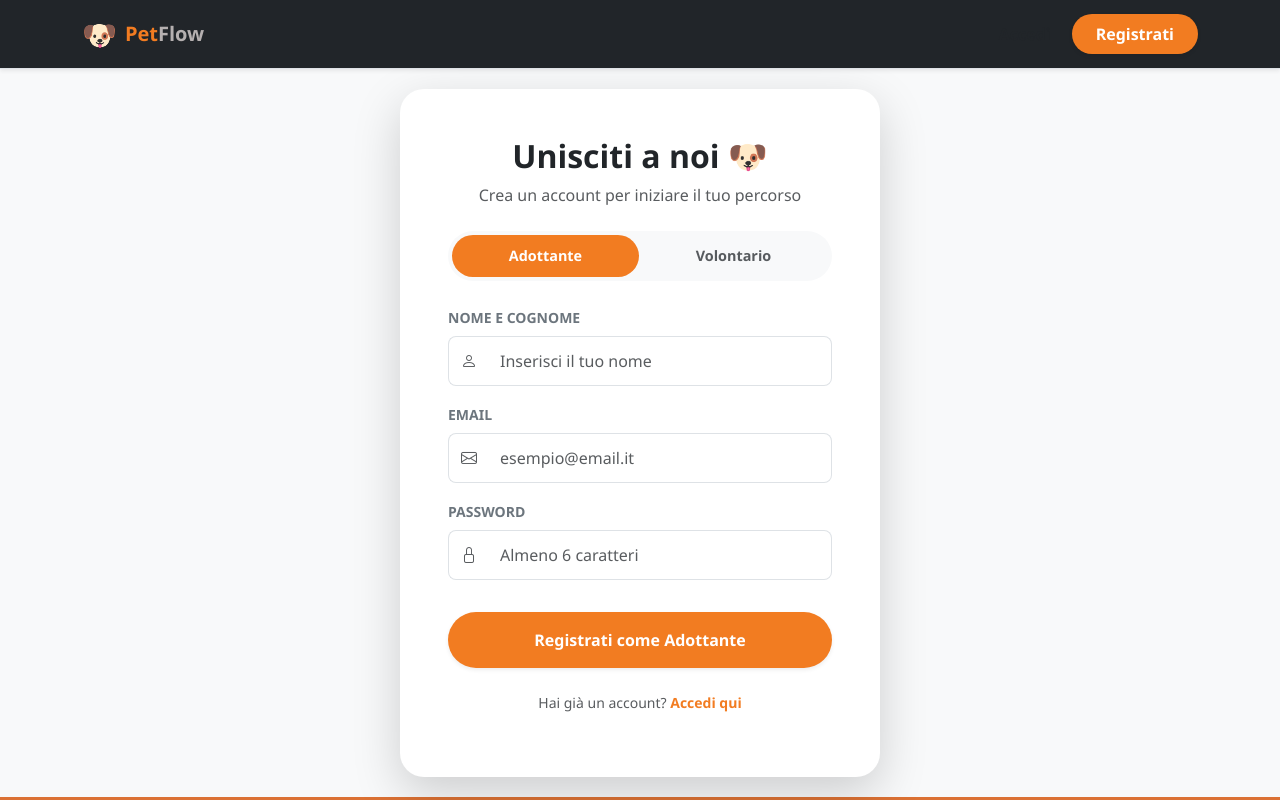
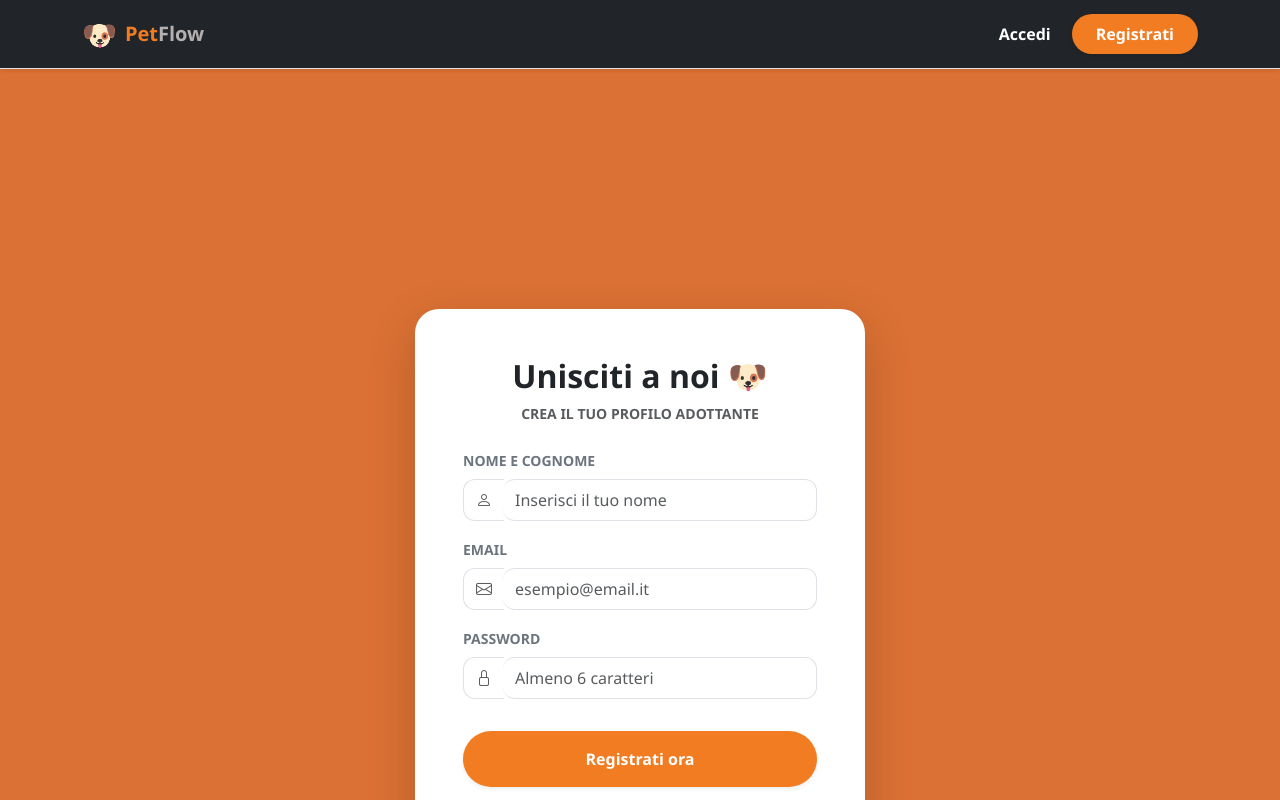
Before and after one commit to IadeliseGiovanni/animali-frontend, an Angular app in the folder animali-frontend/: page /registrati in a window 1280 px wide. Shown: the top 800 px of the page. Built offline with nearby package versions, Linux system fonts and the light colour scheme.

Commit message:
sistemato colore accedi e schermata di login

```diff
--- a/animali-frontend/src/app/app.html
+++ b/animali-frontend/src/app/app.html
@@ -59,14 +59,15 @@
 
       <div class="d-flex align-items-center gap-2">
         @if (!authService.isAuthenticated()) {
-          <a routerLink="/login" class="btn btn-link text-decoration-none text-muted fw-bold"
-            >Accedi</a
-          >
+          <a routerLink="/login" class="btn btn-link text-decoration-none text-white fw-bold">
+            Accedi
+          </a>
           <a
             routerLink="/registrati"
             class="btn btn-orange px-4 py-2 rounded-pill fw-bold text-white shadow-sm"
-            >Registrati</a
           >
+            Registrati
+          </a>
         } @else {
           <div class="dropdown">
             <button
@@ -118,23 +119,19 @@
 
 <footer class="bg-dark text-white border-top py-5 mt-5">
   <div class="container text-center">
-
     <a
       class="footer-brand fw-bold d-inline-flex align-items-center text-decoration-none mb-3"
       routerLink="/animali"
-      style="cursor: pointer;"
+      style="cursor: pointer"
     >
       <span class="fs-3 me-2">🐶</span>
 
       <span class="brand-text">
-        <span style="color: #f27c21;">Pet</span>
-        <span style="color: #b5b0b0;">Flow</span>
+        <span style="color: #f27c21">Pet</span>
+        <span style="color: #b5b0b0">Flow</span>
       </span>
     </a>
 
-    <p class="small text-secondary mb-0">
-      © 2026 PetFlow Inc. • Progetto No-Profit
-    </p>
-
+    <p class="small text-secondary mb-0">© 2026 PetFlow Inc. • Progetto No-Profit</p>
   </div>
 </footer>
--- a/animali-frontend/src/app/components/register/register.css
+++ b/animali-frontend/src/app/components/register/register.css
@@ -1,36 +1,45 @@
+/* Wrapper con lo sfondo ARANCIONE identico al login */
 .register-wrapper {
-  min-height: 90vh;
-  background-color: #f8f9fa; /* Grigio chiarissimo per far risaltare la card */
+  min-height: 100vh; /* Copre tutta l'altezza dello schermo */
+  background-color: #f27c21; /* Arancione ufficiale PetFlow */
+  display: flex;
+  align-items: center;
+  justify-content: center;
   padding: 20px;
 }
 
 .register-card {
   width: 100%;
-  max-width: 480px;
+  max-width: 450px; /* Ridotto leggermente per matchare il login */
   border-radius: 24px !important;
+  background-color: #ffffff; /* La card rimane bianca per contrasto */
   overflow: hidden;
+  border: none;
 }
 
-/* Colore Arancione Personalizzato */
+/* Colore Arancione per i Pulsanti e Testi */
 .btn-orange {
-  background-color: #f27c21 !important; /* Arancione Empethy */
+  background-color: #f27c21 !important;
   color: white !important;
   border: none !important;
+  transition: all 0.3s ease;
 }
 
 .btn-orange:hover {
   background-color: #d96a1a !important;
   transform: translateY(-1px);
+  box-shadow: 0 4px 12px rgba(0, 0, 0, 0.15);
 }
 
 .text-orange {
   color: #f27c21 !important;
 }
 
-/* Stile Input */
+/* Stile Input raffinato */
 .form-control {
   padding: 12px;
   border: 1px solid #dee2e6;
+  border-radius: 12px !important; /* Arrotondiamo gli angoli degli input */
 }
 
 .form-control:focus {
@@ -41,15 +50,7 @@
 .input-group-text {
   border-color: #dee2e6;
   color: #6c757d;
+  border-radius: 12px 0 0 12px !important;
 }
 
-/* Animazione transizione ruolo */
-.transition-all {
-  transition: all 0.3s ease;
-}
-
-.role-selector .btn {
-  border: none;
-  font-size: 0.9rem;
-  padding: 10px;
-}
+/* Rimuoviamo gli stili del role-selector che non serve più */
--- a/animali-frontend/src/app/components/register/register.html
+++ b/animali-frontend/src/app/components/register/register.html
@@ -1,30 +1,17 @@
-<div class="register-wrapper d-flex align-items-center justify-content-center">
-  <div class="card register-card shadow-lg border-0">
+<div
+  class="register-wrapper d-flex align-items-center justify-content-center"
+  style="min-height: 70vh; background-color: #db7134; padding: 240px 0"
+>
+  <div
+    class="card register-card shadow-lg border-0"
+    style="max-width: 450px; width: 100%; border-radius: 24px"
+  >
     <div class="card-body p-4 p-md-5">
       <div class="text-center mb-4">
         <h2 class="fw-bold text-dark">Unisciti a noi 🐶</h2>
-        <p class="text-muted">Crea un account per iniziare il tuo percorso</p>
-      </div>
-
-      <div class="role-selector d-flex p-1 mb-4 bg-light rounded-pill">
-        <button
-          type="button"
-          class="btn flex-grow-1 rounded-pill fw-bold transition-all"
-          [class.btn-orange]="ruolo() === 'adottante'"
-          [class.text-muted]="ruolo() !== 'adottante'"
-          (click)="ruolo.set('adottante')"
-        >
-          Adottante
-        </button>
-        <button
-          type="button"
-          class="btn flex-grow-1 rounded-pill fw-bold transition-all"
-          [class.btn-orange]="ruolo() === 'volontario'"
-          [class.text-muted]="ruolo() !== 'volontario'"
-          (click)="ruolo.set('volontario')"
-        >
-          Volontario
-        </button>
+        <p class="text-muted small text-uppercase fw-bold tracking-wider">
+          Crea il tuo profilo Adottante
+        </p>
       </div>
 
       <form (submit)="onRegister($event)">
@@ -38,7 +25,7 @@
             </span>
             <input
               type="text"
-              class="form-control border-start-0 rounded-end-3 shadow-none"
+              class="form-control border-start-0 rounded-end-3 shadow-none py-2"
               [(ngModel)]="form.nome"
               name="nome"
               placeholder="Inserisci il tuo nome"
@@ -55,7 +42,7 @@
             </span>
             <input
               type="email"
-              class="form-control border-start-0 rounded-end-3 shadow-none"
+              class="form-control border-start-0 rounded-end-3 shadow-none py-2"
               [(ngModel)]="form.email"
               name="email"
               placeholder="esempio@email.it"
@@ -72,7 +59,7 @@
             </span>
             <input
               type="password"
-              class="form-control border-start-0 rounded-end-3 shadow-none"
+              class="form-control border-start-0 rounded-end-3 shadow-none py-2"
               [(ngModel)]="form.password"
               name="password"
               placeholder="Almeno 6 caratteri"
@@ -81,14 +68,17 @@
           </div>
         </div>
 
-        <button type="submit" class="btn btn-orange w-100 py-3 fw-bold rounded-pill shadow-sm mt-2">
-          Registrati come {{ ruolo() | titlecase }}
+        <button
+          type="submit"
+          class="btn btn-orange w-100 py-3 fw-bold rounded-pill shadow-sm mt-2 text-white"
+        >
+          Registrati ora
         </button>
 
         <div class="text-center mt-4">
-          <p class="small text-muted">
+          <p class="small text-muted mb-0">
             Hai già un account?
-            <a href="/login" class="text-orange fw-bold text-decoration-none">Accedi qui</a>
+            <a routerLink="/login" class="text-orange fw-bold text-decoration-none">Accedi qui</a>
           </p>
         </div>
       </form>
```
